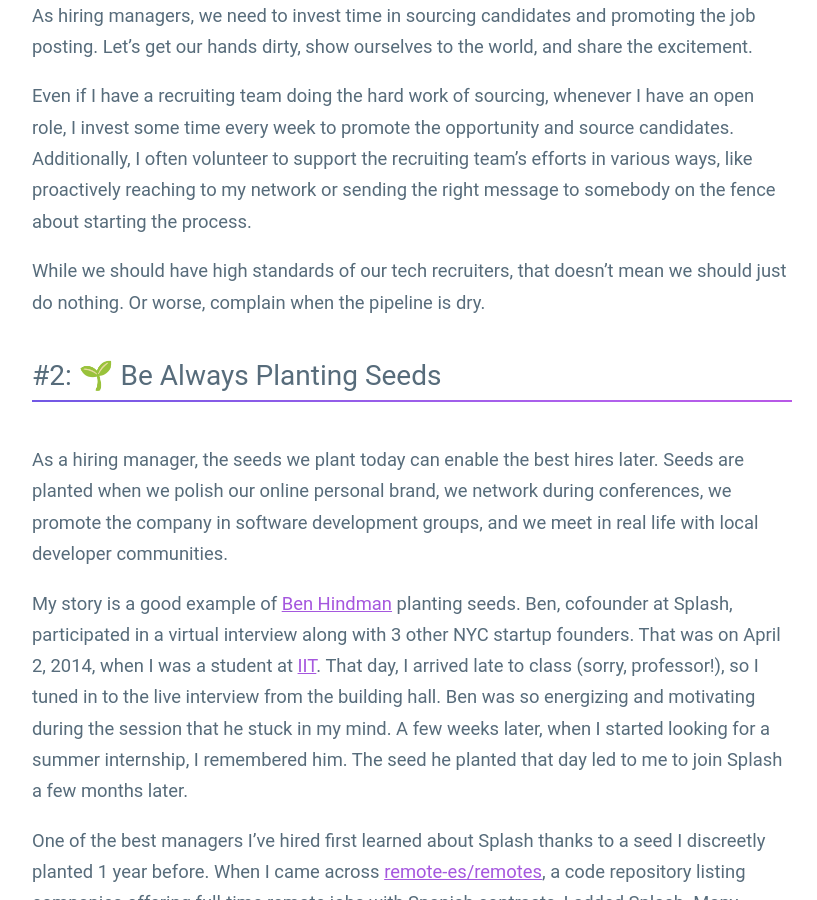
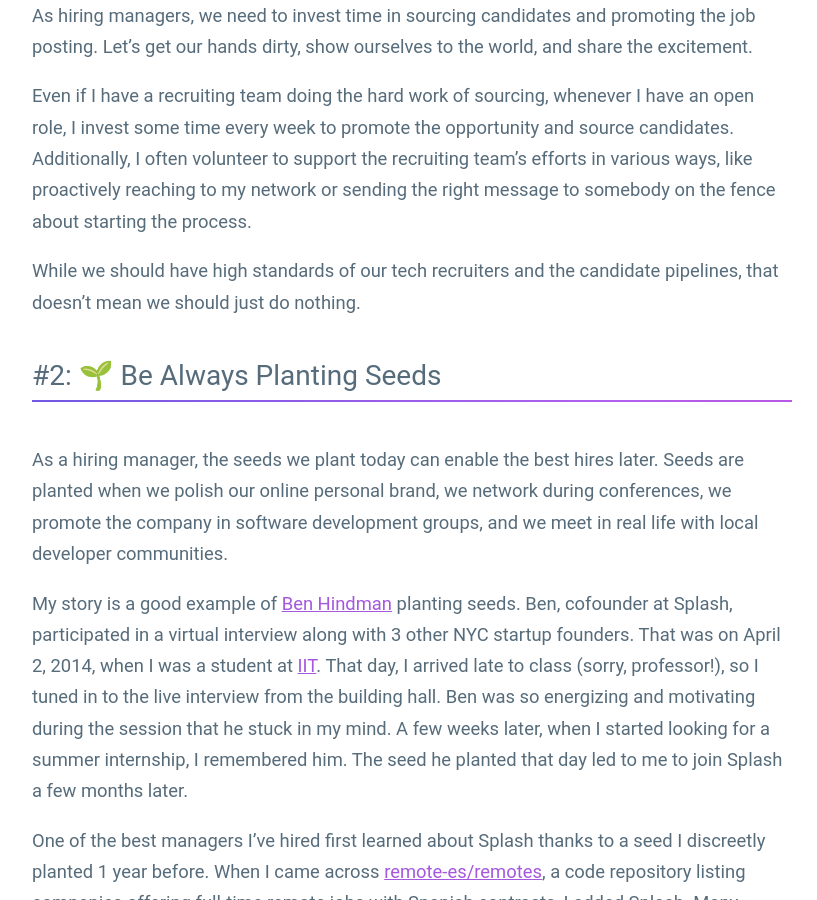
Before and after one commit to guillermodlpa/site, a Jekyll site: the page built from _posts/2022-03-17-hiring-manager-lessons-learned.markdown, in a window 1280 px wide and 900 px high, scrolled down 1624 px. Shown: the whole window, without its empty margins (228-1045 px from the left). Built offline with Jekyll 4.4.1, drawn with Linux system fonts in a browser that asks for light colours.

Commit message:
Updated Hiring Manager Lessons Learned

```diff
--- a/_posts/2022-03-17-hiring-manager-lessons-learned.markdown
+++ b/_posts/2022-03-17-hiring-manager-lessons-learned.markdown
@@ -25,7 +25,7 @@ As hiring managers, we need to invest time in sourcing candidates and promoting
 
 Even if I have a recruiting team doing the hard work of sourcing, whenever I have an open role, I invest some time every week to promote the opportunity and source candidates. Additionally, I often volunteer to support the recruiting team’s efforts in various ways, like proactively reaching to my network or sending the right message to somebody on the fence about starting the process.
 
-While we should have high standards of our tech recruiters, that doesn’t mean we should just do nothing. Or worse, complain when the pipeline is dry.
+While we should have high standards of our tech recruiters and the candidate pipelines, that doesn’t mean we should just do nothing.
 
 ## #2: 🌱 Be Always Planting Seeds
 
```
